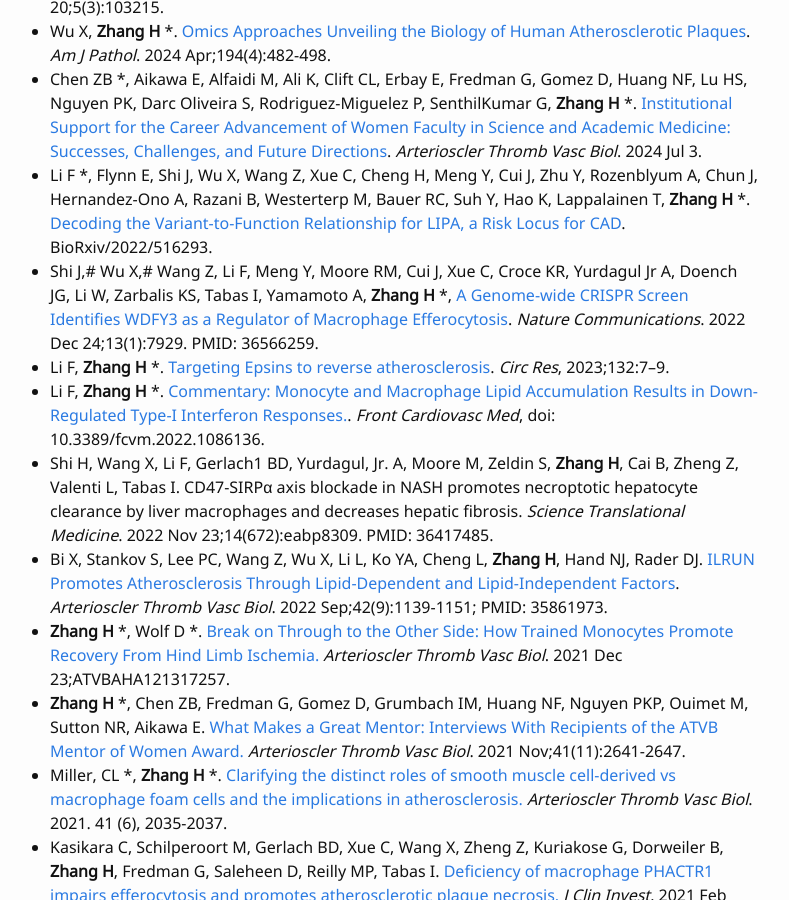
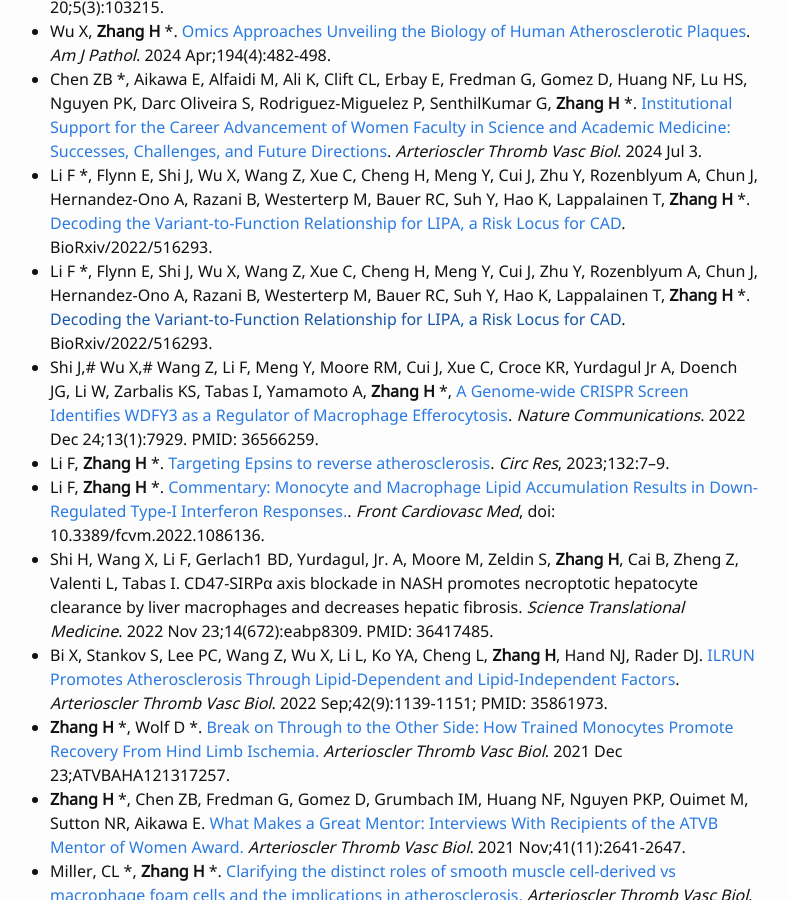
Before and after one commit to hanruizhang/zhanglab, a Jekyll site: the page built from 3_Publications.md, in a window 1280 px wide and 900 px high, scrolled down 390 px. Shown: the whole window, without its empty margins (250-1039 px from the left). Built offline with Jekyll 4.4.1, drawn with Linux system fonts in a browser that asks for light colours; comment, search, counter and statistics services are not loaded.

Commit message:
Update 3_Publications.md

```diff
--- a/3_Publications.md
+++ b/3_Publications.md
@@ -13,7 +13,8 @@
 - Wu X *, Wang Z, Shern T, **Zhang H** *, [Efferocytosis assay to quantify the engulfment and acidification of apoptotic cells by macrophages using flow cytometry](https://www.sciencedirect.com/science/article/pii/S2666166724003800). _STAR Protocols_. 2024 Sep 20;5(3):103215.
 - Wu X, **Zhang H** *. [Omics Approaches Unveiling the Biology of Human Atherosclerotic Plaques](https://www.sciencedirect.com/science/article/pii/S0002944024000051?via%3Dihub). _Am J Pathol_. 2024 Apr;194(4):482-498.
 - Chen ZB *, Aikawa E, Alfaidi M, Ali K, Clift CL, Erbay E, Fredman G, Gomez D, Huang NF, Lu HS, Nguyen PK, Darc Oliveira S, Rodriguez-Miguelez P, SenthilKumar G, **Zhang H** *. [Institutional Support for the Career Advancement of Women Faculty in Science and Academic Medicine: Successes, Challenges, and Future Directions](https://www.ahajournals.org/doi/10.1161/ATVBAHA.124.320910). _Arterioscler Thromb Vasc Biol_. 2024 Jul 3.
-- Li F *, Flynn E, Shi J, Wu X, Wang Z, Xue C, Cheng H, Meng Y, Cui J, Zhu Y, Rozenblyum A, Chun J, Hernandez-Ono A, Razani B, Westerterp M, Bauer RC, Suh Y, Hao K, Lappalainen T, **Zhang H** *. [Decoding the Variant-to-Function Relationship for LIPA, a Risk Locus for CAD](https://www.biorxiv.org/content/10.1101/2022.11.12.516293v1). BioRxiv/2022/516293.
+- Li F *, Flynn E, Shi J, Wu X, Wang Z, Xue C, Cheng H, Meng Y, Cui J, Zhu Y, Rozenblyum A, Chun J, Hernandez-Ono A, Razani B, Westerterp M, Bauer RC, Suh Y, Hao K, Lappalainen T, **Zhang H** *. [Decoding the Variant-to-Function Relationship for LIPA, a Risk Locus for CAD](https://doi.org/10.1101/2022.11.12.516293). BioRxiv/2022/516293.
+- Li F *, Flynn E, Shi J, Wu X, Wang Z, Xue C, Cheng H, Meng Y, Cui J, Zhu Y, Rozenblyum A, Chun J, Hernandez-Ono A, Razani B, Westerterp M, Bauer RC, Suh Y, Hao K, Lappalainen T, **Zhang H** *. [Decoding the Variant-to-Function Relationship for LIPA, a Risk Locus for CAD](). BioRxiv/2022/516293.
 - Shi J,# Wu X,# Wang Z, Li F, Meng Y, Moore RM, Cui J, Xue C, Croce KR, Yurdagul Jr A, Doench JG, Li W, Zarbalis KS, Tabas I, Yamamoto A, **Zhang H** *, [A Genome-wide CRISPR Screen Identifies WDFY3 as a Regulator of Macrophage Efferocytosis](https://doi.org/10.1038/s41467-022-35604-8). _Nature Communications_. 2022 Dec 24;13(1):7929. PMID: 36566259.
 - Li F, **Zhang H** *. [Targeting Epsins to reverse atherosclerosis](https://www.ahajournals.org/eprint/72NVB4XX3HQAVEF2WGC5/full?redirectUri=%2Fdoi%2F10.1161%2FCIRCRESAHA.122.322273). _Circ Res_, 2023;132:7–9.
 - Li F, **Zhang H** *. [Commentary: Monocyte and Macrophage Lipid Accumulation Results in Down-Regulated Type-I Interferon Responses.](https://www.frontiersin.org/articles/10.3389/fcvm.2022.1086136/full). _Front Cardiovasc Med_, doi: 10.3389/fcvm.2022.1086136.
```
